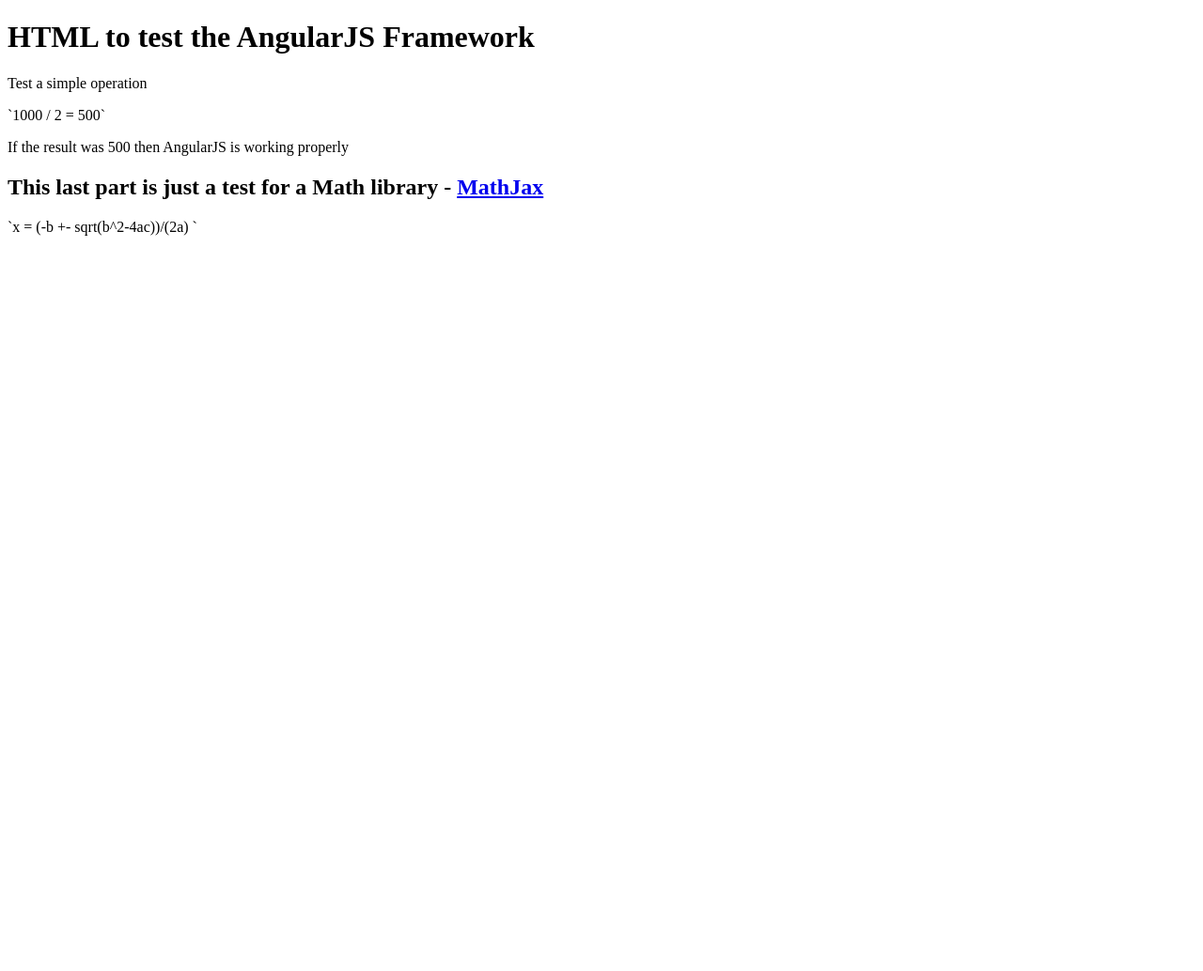
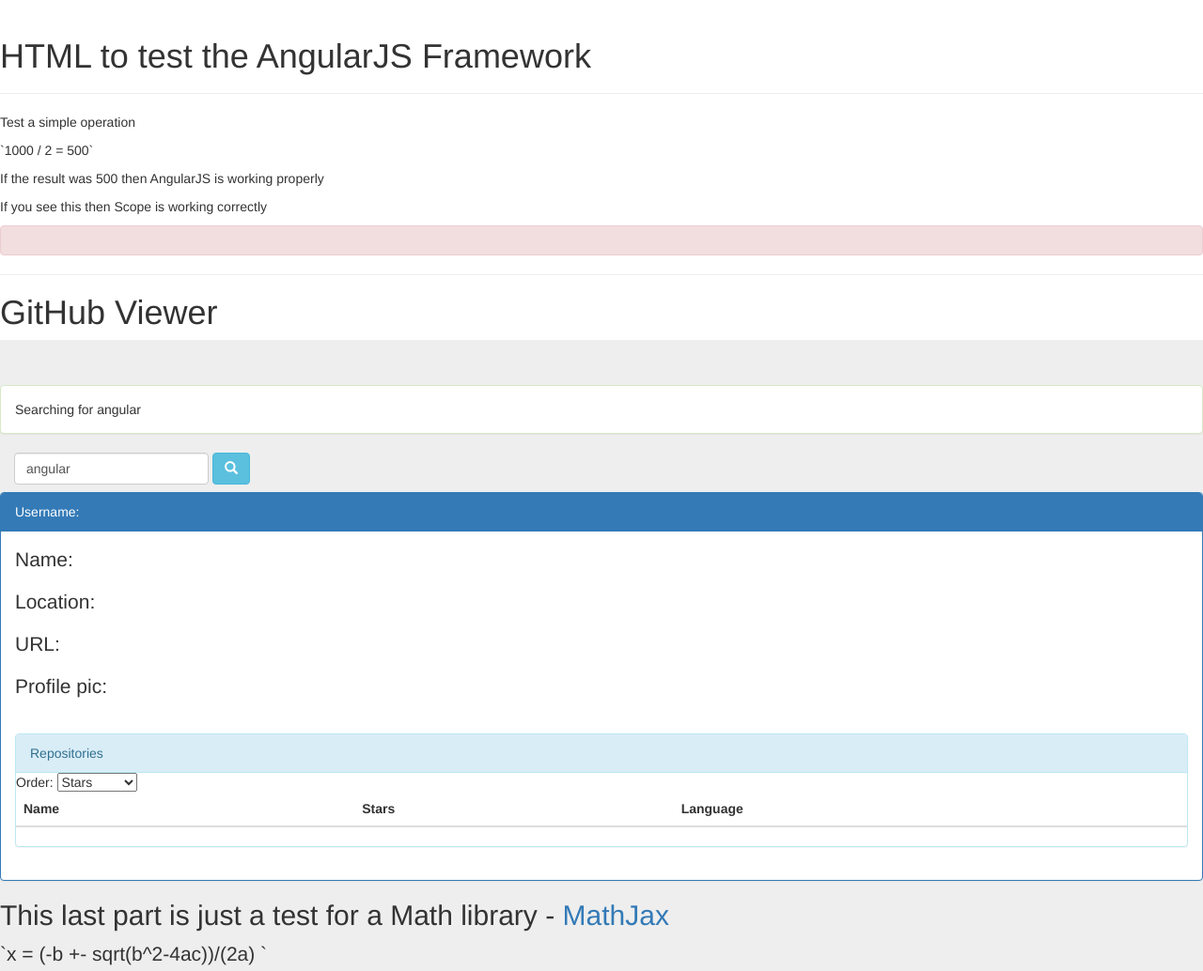
Before and after one commit to opas350/PS_Angular_Path, a plain HTML site: page Part1_AnIntroduction/index.html in a window 1280 px wide. Shown: the top 1034 px of the page at 94% size. Before the commit the page ends 800 px from the top, so only its background shows below. Drawn offline with nearby package versions, Linux system fonts and the light colour scheme; some packages are replaced by stand-ins of ours.

Commit message:
add more scripts for the different files, and modify the HTML

```diff
--- a/Part1_AnIntroduction/index.html
+++ b/Part1_AnIntroduction/index.html
@@ -1,21 +1,88 @@
 <!DOCTYPE html>
-<html lang="en">
+<html ng-app="githubViewer" lang="en">
     <head>
         <meta charset="UTF-8">
         <title>AngularJS: Get Started</title>
         <script src="https://ajax.googleapis.com/ajax/libs/angularjs/1.6.3/angular.min.js"></script>
         <script src='https://cdnjs.cloudflare.com/ajax/libs/mathjax/2.7.0/MathJax.js?config=TeX-MML-AM_CHTML'></script>
+        <!-- Latest compiled and minified CSS -->
+        <link rel="stylesheet" href="https://maxcdn.bootstrapcdn.com/bootstrap/3.3.7/css/bootstrap.min.css" integrity="sha384-BVYiiSIFeK1dGmJRAkycuHAHRg32OmUcww7on3RYdg4Va+PmSTsz/K68vbdEjh4u" crossorigin="anonymous">
         <!--<script type="application/javascript" src="scripts/script.js"></script>-->
-        <script type="application/javascript" src="scripts/script2.js"></script>
+        <!--<script type="application/javascript" src="scripts/script2.js"></script>-->
+        <!--<script src="scripts/script3.js"></script>-->
+        <script src="scripts/script4.js"></script>
+
+        <div class="page-header">
+            <h1>HTML to test the AngularJS Framework</h1>
+        </div>
     </head>
-    <body ng-app>
-        <h1>HTML to test the AngularJS Framework</h1>
+    <body>
         <p>Test a simple operation</p>
         <!--<p>$$1000/ 2 ={{1000/2}} $$</p>-->
         <p>`1000 / 2 = {{1000 / 2}}`</p>
         <p>If the result was 500 then AngularJS is working properly</p>
 
-        <h2>This last part is just a test for a Math library - <a href="https://www.mathjax.org/">MathJax</a></h2>
-        <p>`x = (-b +- sqrt(b^2-4ac))/(2a) `</p>
+        <div ng-controller="MainController">
+            <p>{{message}}</p>
+            <div class="alert alert-danger" role="alert">
+                {{error}}
+            </div>
+            <hr>
+            <h1>GitHub Viewer</h1>
+            <div class="jumbotron" >
+                <div class="panel panel-success">
+                    <div class="panel-body">
+                        Searching for {{username}}
+                    </div>
+                </div>
+                <div>
+                    <form class="navbar-form" name="searchUser" ng-submit="search(username)">
+                        <input type="search" class="form-control" required placeholder="Username to find" ng-model="username"/>
+                        <button class="btn btn-info" type="submit" value="Search" ><span class="glyphicon glyphicon-search"></span></button>
+                    </form>
+                </div>
+                <div class="panel panel-primary">
+                    <div class="panel-heading">Username: {{user.login}}</div>
+                    <div class="panel-body">
+                        <p>Name: {{user.name}}</p>
+                        <p>Location: {{user.location}}</p>
+                        <p>URL: {{user.html_url}}</p>
+                        <div>
+                            <p>Profile pic: </p>
+                            <img ng-src="{{user.avatar_url}}" title="{{user.name}}">
+                        </div>
+
+                        <div class="panel panel-info">
+                            <div class="panel-heading">Repositories</div>
+                            <div class="dropdown">
+                            Order:
+                            <select ng-model="repoSortOrder">
+                                <option value="+name">Name</option>
+                                <option value="-stargazers_count">Stars</option>
+                                <option value="+language">Language</option>
+                            </select>
+                            <table class="table">
+                                <thead>
+                                    <tr>
+                                        <th>Name</th>
+                                        <th>Stars</th>
+                                        <th>Language</th>
+                                    </tr>
+                                </thead>
+                                <tbody>
+                                    <tr ng-repeat="repo in repos | orderBy:repoSortOrder">
+                                        <td>{{repo.name}}</td>
+                                        <td>{{repo.stargazers_count | number}}</td>
+                                        <td>{{repo.language}}</td>
+                                    </tr>
+                                </tbody>
+                            </table>
+                        </div>
+                    </div>
+                </div>
+            </div>
+
+            <h2>This last part is just a test for a Math library - <a href="https://www.mathjax.org/">MathJax</a></h2>
+            <p>`x = (-b +- sqrt(b^2-4ac))/(2a) `</p>
     </body>
 </html>
--- a/Part1_AnIntroduction/scripts/script2.js
+++ b/Part1_AnIntroduction/scripts/script2.js
@@ -1,6 +1,8 @@
 /**
  * Created by Javier on 4/6/2017.
  */
+
+(function () {
 
     var createWorker = function () {
 
@@ -28,3 +30,4 @@ worker.job1();
     worker.job2();
     worker.job1();
     worker.job2();
+}());
--- /dev/null
+++ b/Part1_AnIntroduction/scripts/script4.js
@@ -0,0 +1,35 @@
+/**
+ * Created by javier.reyes.valdez on 4/6/2017.
+ */
+
+(function () {
+
+    var app = angular.module("githubViewer", []);
+
+    var MainController = function($scope, $http) {
+
+        var onUserComplete = function (response) {
+            $scope.user = response.data;
+            $http.get($scope.user.repos_url)
+                .then(onRepos, onError);
+        };
+
+        var onRepos = function (response) {
+
+            $scope.repos = response.data;
+        };
+
+        var onError = function (reason) {
+            $scope.error = "Error could not find user, please verify the ID";
+        };
+
+        $scope.search = function (username) {
+          $http.get("https://api.github.com/users/" + username)
+              .then(onUserComplete, onError);
+        };
+        $scope.username = "angular";
+        $scope.message = "If you see this then Scope is working correctly";
+        $scope.repoSortOrder = "-stargazers_count";
+    };
+    app.controller("MainController", ["$scope", "$http",MainController]);
+}());
```
Also changed, not shown: Part1_AnIntroduction/scripts/script3.js (added, +19 -0 lines). Lines whose indentation alone changed are shown as unchanged.
